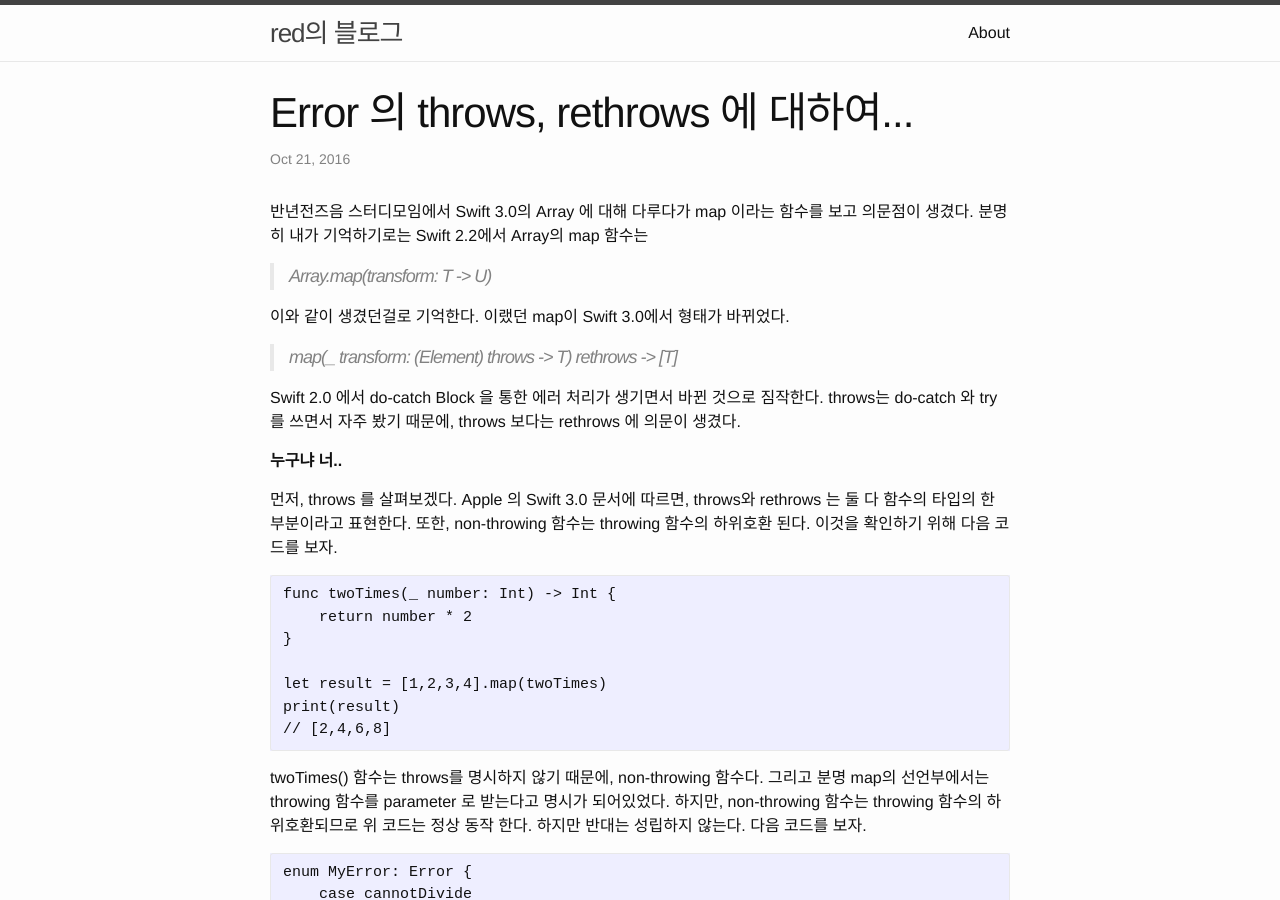
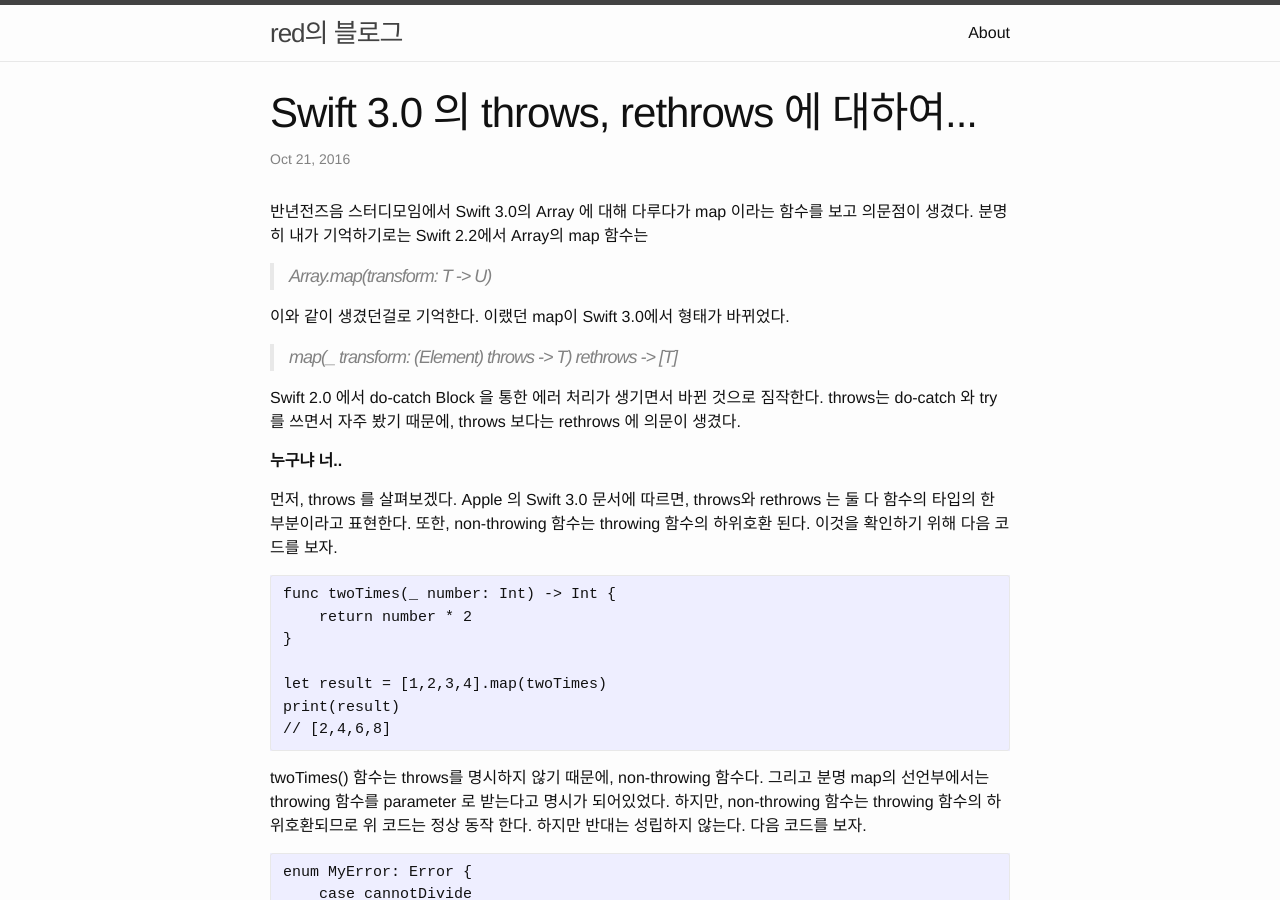
Before and after one commit to redsubmarine/redsubmarine.github.com, a Jekyll site: the page built from _posts/2016-10-21-Swift 3.0 Error 의 throws, rethrows 에 대하여....md, in a window 1280 px wide and 900 px high. Built offline with Jekyll 4.4.1, drawn with Linux system fonts in a browser that asks for light colours.

Commit message:
제목 변경.
제목이 throws, rethrows가 Error 에 포함한다고 오해할 수 있어 변경.

```diff
--- a/_posts/2016-10-21-Swift 3.0 Error 의 throws, rethrows 에 대하여....md
+++ b/_posts/2016-10-21-Swift 3.0 Error 의 throws, rethrows 에 대하여....md
@@ -1,6 +1,6 @@
 ---
 layout: post
-title: Error 의 throws, rethrows 에 대하여...
+title: Swift 3.0 의 throws, rethrows 에 대하여...
 ---
 
 반년전즈음 스터디모임에서 Swift 3.0의 Array 에 대해 다루다가 map 이라는 함수를 보고 의문점이 생겼다. 분명히 내가 기억하기로는 Swift 2.2에서 Array의 map 함수는
```
